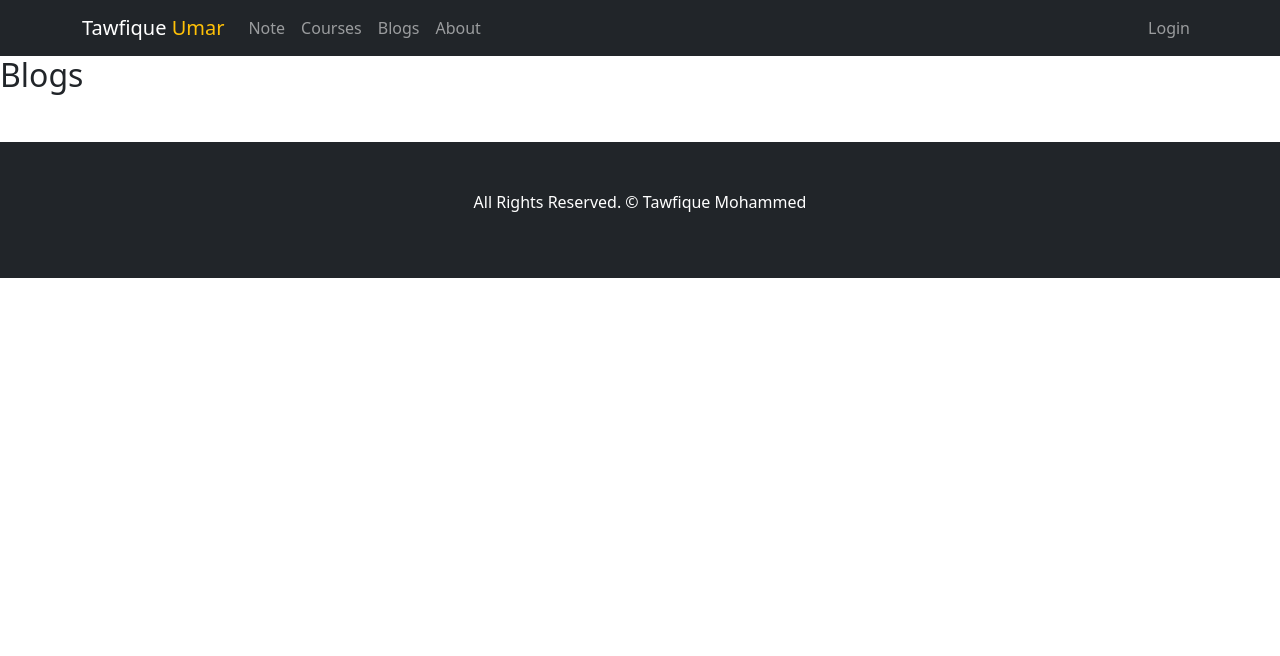
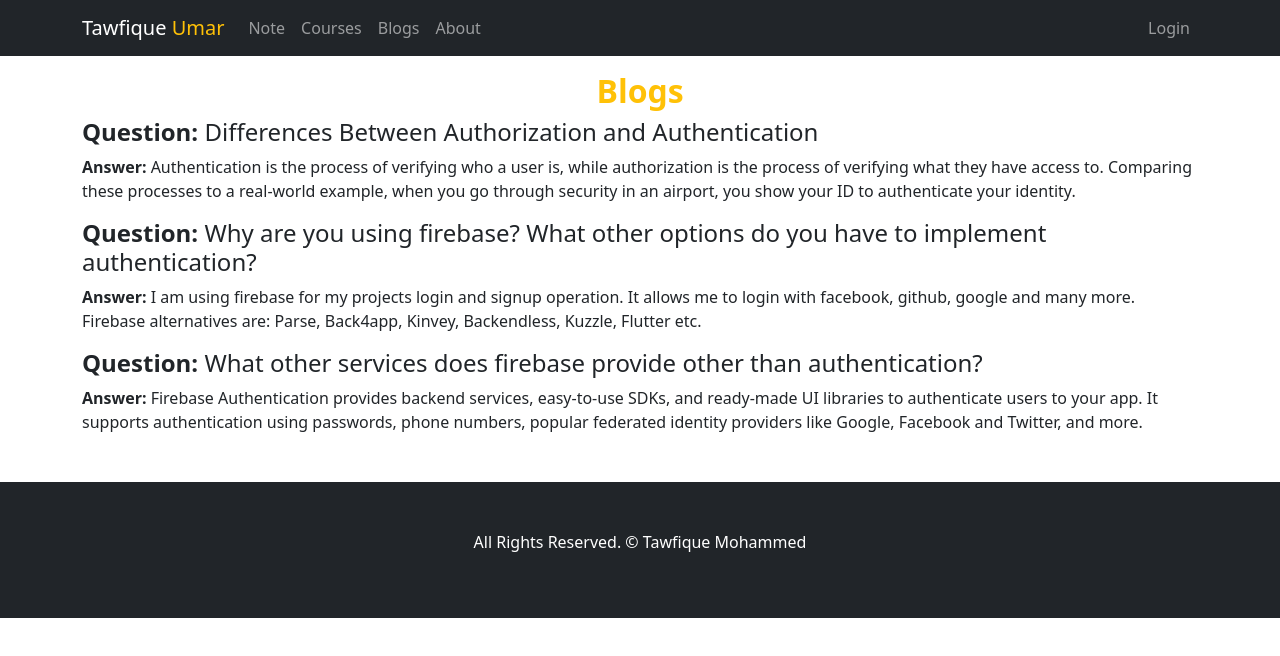
Before and after one commit to TawfiqueMohammed/personal-trainer-website, a React (Create React App) app: page /blogs in a window 1280 px wide. Shown: the top 656 px of the page. Built offline with nearby package versions, Linux system fonts and the light colour scheme; no server answers.

Commit message:
Blogs added

```diff
--- a/src/Pages/Blogs/Blogs.js
+++ b/src/Pages/Blogs/Blogs.js
@@ -2,8 +2,14 @@ import React from 'react';
 
 const Blogs = () => {
     return (
-        <div>
-            <h2>Blogs</h2>
+        <div className='container'>
+            <h2 className='text-center pt-3 text-warning fw-bold'>Blogs</h2>
+            <h4><span className='fw-bold'>Question:</span> Differences Between Authorization and Authentication</h4>
+            <p><span className='fw-bold'>Answer:</span> Authentication is the process of verifying who a user is, while authorization is the process of verifying what they have access to. Comparing these processes to a real-world example, when you go through security in an airport, you show your ID to authenticate your identity. </p>
+            <h4><span className='fw-bold'>Question:</span> Why are you using firebase? What other options do you have to implement authentication? </h4>
+            <p><span className='fw-bold'>Answer:</span> I am using firebase for my projects login and signup operation. It allows me to login with facebook, github, google and many more. Firebase alternatives are: Parse, Back4app, Kinvey, Backendless, Kuzzle, Flutter etc.</p>
+            <h4><span className='fw-bold'>Question:</span> What other services does firebase provide other than authentication?</h4>
+            <p><span className='fw-bold'>Answer:</span> Firebase Authentication provides backend services, easy-to-use SDKs, and ready-made UI libraries to authenticate users to your app. It supports authentication using passwords, phone numbers, popular federated identity providers like Google, Facebook and Twitter, and more.</p>
         </div>
     );
 };
--- a/src/Pages/Login/Register/Register.js
+++ b/src/Pages/Login/Register/Register.js
@@ -45,14 +45,14 @@ const Register = () => {
                 <input onClick={() => setAgree(!agree)} type="checkbox" name="terms" id="terms" />
 
 
-                <label className={`ps-2 ${agree ? '' : 'text-danger'}`} htmlFor="terms">Accept Terms And Conditions</label>
+                <label className={`ps-2 ${agree ? '' : 'text-warning fw-bold'}`} htmlFor="terms">Accept Terms And Conditions</label>
                 <input
                     disabled={!agree}
                     className='btn w-50 mx-auto btn btn-warning mt-2'
                     type="submit"
                     value="Register" />
             </form>
-            <p>Already have an account? <Link to="/login" className='text-primary pe-auto text-decoration-none' onClick={navigateLogin}>Please Login</Link> </p>
+            <p>Already have an account? <Link to="/login" className='text-warning fw-bold pe-auto text-decoration-none' onClick={navigateLogin}>Please Login</Link> </p>
             <SocialLogin></SocialLogin>
         </div>
     );
```
